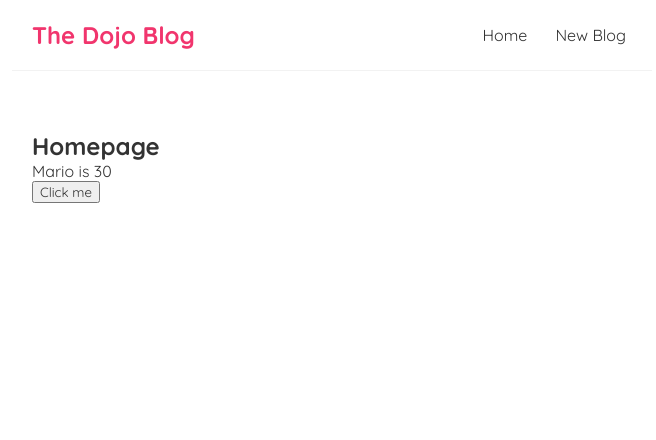
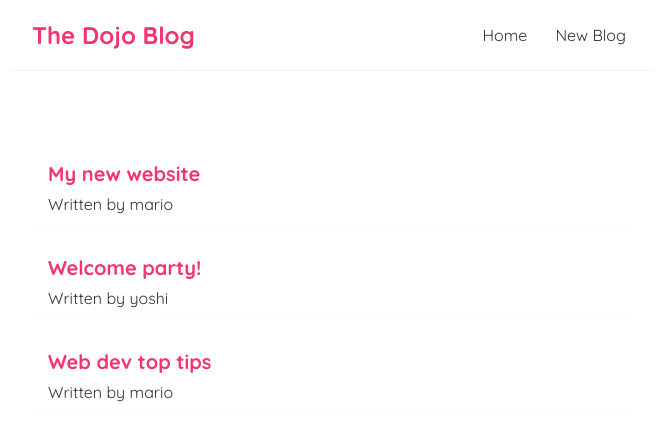
Before and after one commit to AKCDNG/react-blog, a React (Create React App) app in the folder dojo-blog/: page / in a window 1280 px wide. Shown: the top 440 px of the page, without its empty margins (308-964 px from the left). Built offline with nearby package versions, Linux system fonts and the light colour scheme.

Commit message:
lesson 10

```diff
--- a/dojo-blog/src/home.js
+++ b/dojo-blog/src/home.js
@@ -2,19 +2,19 @@
 
 const Home = () => {
 
-  const [name, setName] = useState('Mario');
-  const [age, setAge] = useState('30')
-
-  const handleClick = () => {
-    setName("Luigi");
-    setAge(99);
-  }
-
+  const blogs = [
+    { title: 'My new website', body: 'lorem ipsum...', author: 'mario', id: 1 },
+    { title: 'Welcome party!', body: 'lorem ipsum...', author: 'yoshi', id: 2 },
+    { title: 'Web dev top tips', body: 'lorem ipsum...', author: 'mario', id: 3 }
+  ];
   return (
     <div className="home">
-      <h2>Homepage</h2>
-      <p>{ name } is { age }</p>
-      <button onClick={handleClick}>Click me</button>
+      {blogs.map((blog) => (
+        <div className="blog-preview" key={blog.id}>
+          <h2>{ blog.title }</h2>
+          <p>Written by { blog.author }</p>
+        </div>
+      ))}
     </div>
    );
 }
--- a/dojo-blog/src/index.css
+++ b/dojo-blog/src/index.css
@@ -33,3 +33,18 @@
   margin: 40px auto;
   padding: 20px;
 }
+
+/* blog previews / list */
+.blog-preview {
+  padding: 10px 16px;
+  margin: 20px 0;
+  border-bottom: 1px solid #fafafa;
+}
+.blog-preview:hover {
+  box-shadow: 1px 3px 5px rgba(0,0,0,0.1);
+}
+.blog-preview h2 {
+  font-size: 20px;
+  color: #f1356d;
+  margin-bottom: 8px;
+}
```
